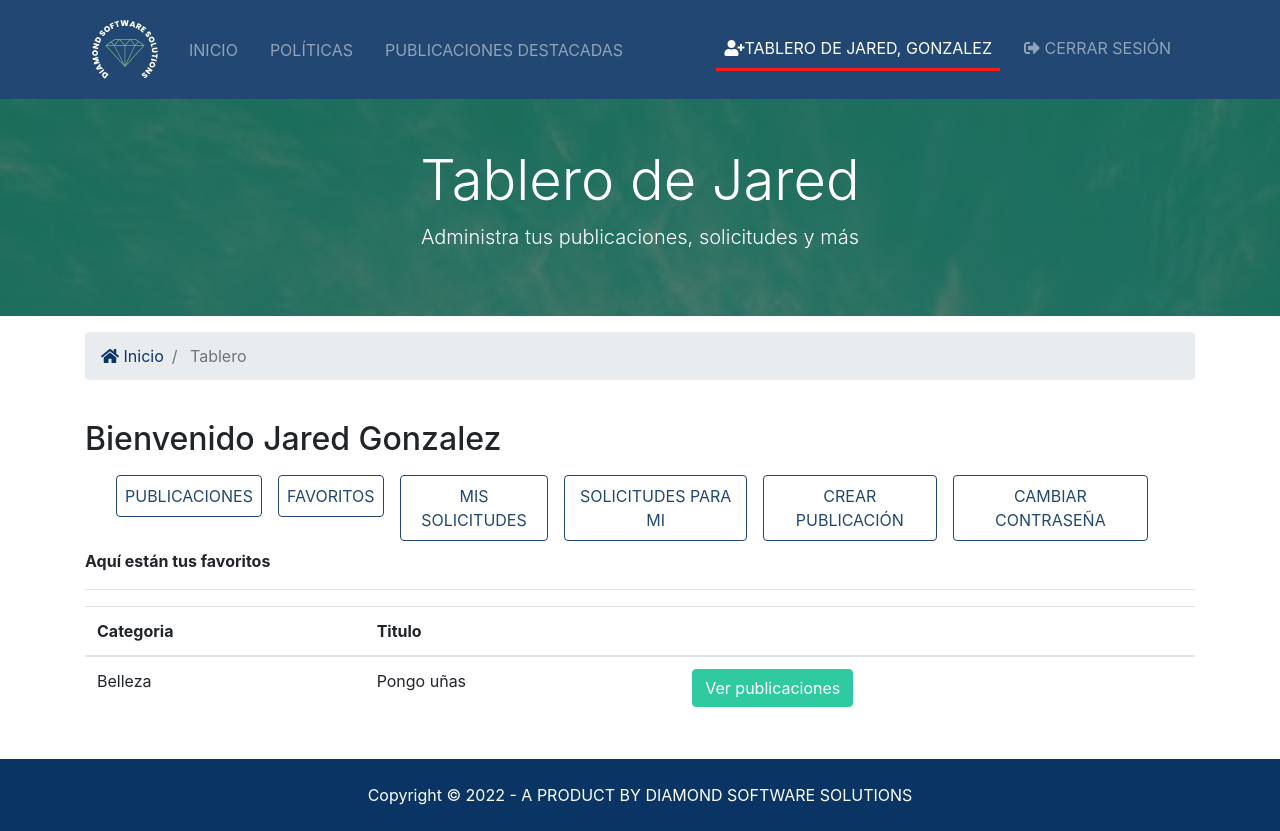
After one commit to metodosformalesds/MFDS_2022_T1_Code, a Django app: page /accounts/dashboard/favourites in a window 1280 px wide. The commit adds this page. Run offline with Django 4.2, Linux system fonts and the light colour scheme; a user stored in the database is signed in; data comes from the database, SQL or seed files in the repository; both versions use the stored data as it was after the commit; parts of the project's set-up code (start-up, migrations or seed data) failed here and were passed over; some libraries are stand-ins or nearby versions.

Commit message:
favoritos

```diff
--- a/services/Core/admin.py
+++ b/services/Core/admin.py
@@ -12,7 +12,7 @@ class UserAdmin(BaseUser):
     list_display_links = ['id', 'username']
     fieldsets = (
         (None, {'fields': ('username', 'email', 'password')}),
-        (_('Info personal'),{'fields': ('nombre','apellidoP','apellidoM','telefono','direccion','tipoCuenta')}),#borrar tipo de cuenta
+        (_('Info personal'),{'fields': ('nombre','apellidoP','apellidoM','telefono','direccion','favourites')}),#borrar tipo de cuenta
         (_('Permisos'), {'fields': ('is_active','is_staff','is_superuser')})
     )
     add_fieldsets = [
--- a/services/Core/models.py
+++ b/services/Core/models.py
@@ -33,7 +33,8 @@ class User(AbstractBaseUser, PermissionsMixin):
     fechaDeNacimiento = models.DateField
     password = models.CharField(max_length=100)
     telefono = models.BigIntegerField(default=0)
-    tipoCuenta = models.BooleanField(default=False)#Borrar este campo
+    favourites = models.CharField(max_length=200,default='')
+    tipoCuenta = models.BooleanField(default=False)#Borrar este campo p
     direccion = models.CharField(max_length=50)
     is_active = models.BooleanField(default=True)
     is_staff = models.BooleanField(default=False)
--- a/services/accounts/urls.py
+++ b/services/accounts/urls.py
@@ -8,6 +8,7 @@ urlpatterns = [
     path('login/', views.userlogin, name='login'),
     path('logout/', views.userlogout, name='logout'),
     path('dashboard/', views.dashboard, name='dashboard'),
+    path('dashboard/favourites', views.favourite_listing, name='favourites'),
     path('dashboard/myinquiries', views.myinquiries, name='myinquiries'),
     path('dashboard/inquiry', views.inquiry1, name='inquiry1'),
     path('change_password/',views.change_password,name='change_password'),
--- a/services/accounts/views.py
+++ b/services/accounts/views.py
@@ -1,4 +1,4 @@
-from django.shortcuts import render, redirect
+from django.shortcuts import render, redirect, get_object_or_404
 from Core.models import User
 from listings.models import Listing
 from django.contrib.auth.decorators import login_required
@@ -149,6 +149,18 @@ def dashboard(request):
     }
     return render(request, 'accounts/dashboard.html', context)
 
+def favourite_listing(request):
+    favourites = request.user.favourites
+    favourites = favourites.split(',')[1:]
+    print(favourites)
+    listings = []
+    for i in favourites:
+        listings.append(get_object_or_404(Listing,pk=int(i)))
+    context = {
+        'listings': listings
+    }
+    return render(request, 'accounts/favourites.html', context)
+
 @login_required
 def myinquiries(request):
     myinquiry= inquiry.objects.all().filter(user_id=request.user.id)
--- a/services/services/settings.py
+++ b/services/services/settings.py
@@ -174,7 +174,7 @@ AUTHENTICATION_BACKENDS = [
     'django.contrib.auth.backends.ModelBackend',
 
     # `allauth` specific authentication methods, such as login by e-mail
-    'allauth.account.auth_backends.AuthenticationBackend',
+    #'allauth.account.auth_backends.AuthenticationBackend',
 
 ]
 #668449700605-fcrk48jsp1rmtko99cssqpnbhbg1bmr0.apps.googleusercontent.com
--- /dev/null
+++ b/services/templates/accounts/favourites.html
@@ -0,0 +1,73 @@
+{% extends 'base.html' %}
+{% block title%} DashBoard {% endblock%}
+{% block content %}
+{% load crispy_forms_tags %}
+
+<section id="showcase-inner" class="py-5 text-white">
+    <div class="container">
+      <div class="row text-center">
+        <div class="col-md-12">
+          <h1 class="display-4"> Tablero de {{request.user.nombre}}</h1>
+          <p class="lead">Administra tus publicaciones, solicitudes y más</p>
+          {% include 'partials/_alerts.html' %}
+
+        </div>
+      </div>
+    </div>
+  </section>
+
+  <!-- Breadcrumb -->
+  <section id="bc" class="mt-3">
+    <div class="container">
+      <nav aria-label="breadcrumb">
+        <ol class="breadcrumb">
+          <li class="breadcrumb-item">
+            <a href="{% url 'index'%}">
+              <i class="fas fa-home"></i> Inicio</a>
+          </li>
+          <li class="breadcrumb-item active"> Tablero</li>
+        </ol>
+      </nav>
+    </div>
+  </section>
+
+  <section id="dashboard" class="py-4">
+    <div class="container">
+      <div class="row">
+        <div class="col-md-12">
+          <h2>Bienvenido {{request.user.nombre}} {{request.user.apellidoP}}</h2>
+          {% include 'partials/_dashnav.html'%}
+          <p><b>Aquí están tus favoritos</b></p>
+          <hr>
+          {% if listings %}
+          <table class="table">
+            <thead>
+              <tr>
+                <th scope="col">Categoria</th>
+                <th scope="col">Titulo</th>
+                <th scope="col"></th>
+              </tr>
+            </thead>
+            <tbody>
+                {% for listing in listings %}
+              <tr>
+                <td>{{listing.category}}</td>
+                <td>{{listing.title}}</td>
+                <td>
+                  <a class="btn btn-secondary" href="{% url 'listing' listing.id%}">Ver publicaciones</a>
+
+                </td>
+              </tr>
+              {% endfor %}
+            </tbody>
+          </table>
+          {%else%}
+          <p>No cuentas con ningun favorito</p>
+          <button class='btn btn-primary'>Crear nueva publicación</button>
+          {%endif%}
+        </div>
+      </div>
+    </div>
+  </section>
+
+{%endblock%}
--- a/services/templates/accounts/register.html
+++ b/services/templates/accounts/register.html
@@ -15,7 +15,7 @@
             <div class="card-body">
               {% include 'partials/_alerts.html' %}
                 <form action="{% url 'register' %}" method="POST">
-                    {% csrf_token %}
+                  {% csrf_token %}
                   <div class="form-group">
                   <label for="nombre">Nombres</label>
                   <input type="text" name="nombre" class="form-control" required>
--- a/services/templates/partials/_dashnav.html
+++ b/services/templates/partials/_dashnav.html
@@ -17,7 +17,7 @@
           {% else%}
             class="nav-item mr-3"
           {% endif%}>
-            <a class="nav-link btn btn-outline-primary" href=" ">Favoritos</a>
+            <a class="nav-link btn btn-outline-primary" href=" {% url 'favourites' %}">Favoritos</a>
           </li>
 
           <li
```
Also changed, not shown: Documentacion de funciones/Core_docstrings.py (added, +42 -0 lines), services/listings/views.py (+20 -1 lines), services/templates/listings/listing.html (+14 -1 lines), services/Core/migrations/0004_user_favourites.py (added), services/db.sqlite3.
